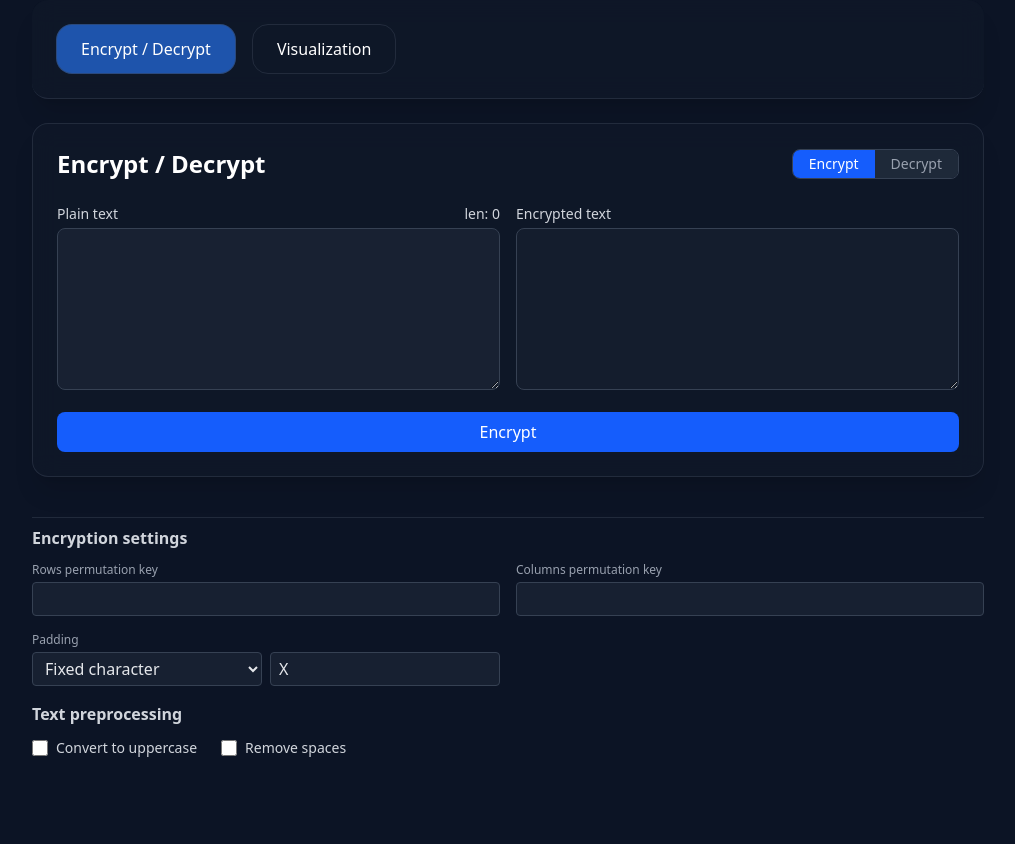
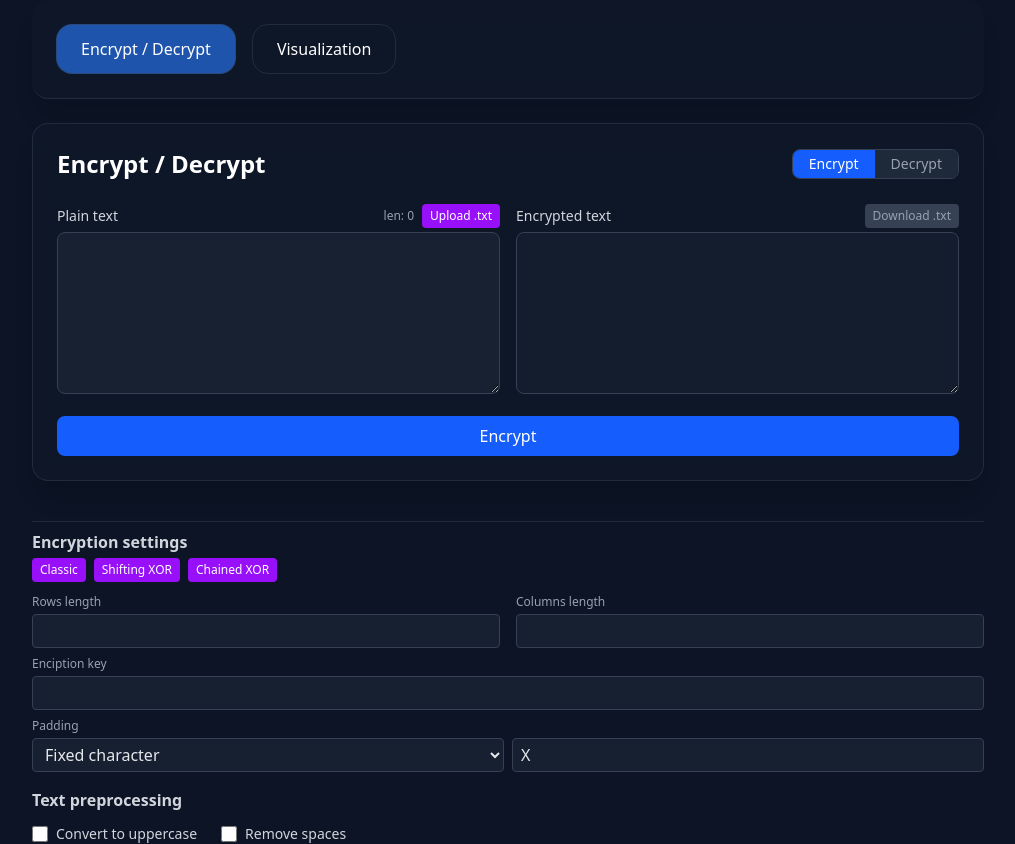
Before and after one commit to K1rtz/cipher-viz, a React (Vite) app: page / in a window 1280 px wide. Shown: the whole page, without its empty margins (132-1147 px from the left). Before the commit the page ends 800 px from the top, so only its background shows below. Built offline with nearby package versions, Linux system fonts and the light colour scheme.

Commit message:
feat(frontend): change encrypt form, create structure for different versions of algorithm

```diff
--- a/src/components/EncryptForm.jsx
+++ b/src/components/EncryptForm.jsx
@@ -11,12 +11,15 @@ function EncryptForm() {
 
   const [config, setConfig] = useState({
     mode: "encrypt", // encrypt | decrypt
+    encodeMode: "Text",
     uppercase: false,
     removeSpaces: false,
 
-    rowKey: "",
-    columnKey: "",
-    transpositionOrder: "rows-first", // rows-first | cols-first
+
+    encryptionKey: "",
+    rawKey:"",
+    columnsLength: "",
+    rowsLength: "",
 
     paddingStrategy: "fixed", // fixed | random | repeat
     paddingChar: "X",
@@ -46,18 +49,93 @@ function EncryptForm() {
 
 
   const handleProcess = () => {
-    console.log('handleprocess')
-    let resultx;
-    if(config.mode === "encrypt") {
-      resultx = encryptDoubleTransposition(plainText, config);
+    // console.log('handleprocess')
+    // let resultx;
+    // if(config.mode === "encrypt") {
+    //   resultx = encryptDoubleTransposition(plainText, config);
+    // }
+    // else{
+
+    //   resultx = decryptDoubleTransposition(plainText, config);
+    // }
+    // setResult(resultx);
+    console.log(encryptionKey)
+  };
+
+
+const handleFileUpload = (e) => {
+  const file = e.target.files[0];
+  if (!file) return;
+
+  if (!file.name.endsWith(".txt")) {
+    alert("Only .txt files are allowed");
+    return;
   }
-    else{
 
-      resultx = decryptDoubleTransposition(plainText, config);
+  const reader = new FileReader();
+
+  reader.onload = (event) => {
+    let text = event.target.result;
+
+    // optional preprocessing (poštujemo config)
+    if (config.removeSpaces) {
+      text = text.replace(/\s+/g, "");
     }
-    setResult(resultx);
 
+    if (config.uppercase) {
+      text = text.toUpperCase();
+    }
+
+    setPlainText(text);
+    setResult(""); // resetuj rezultat jer je novi input
   };
+
+  reader.readAsText(file);
+};
+const handleDownload = () => {
+  if (!result) return;
+
+  const blob = new Blob([result], { type: "text/plain;charset=utf-8" });
+  const url = URL.createObjectURL(blob);
+
+  const a = document.createElement("a");
+  a.href = url;
+
+  const suffix = config.mode === "encrypt" ? "encrypted" : "decrypted";
+  a.download = `double-transposition-${suffix}.txt`;
+
+  document.body.appendChild(a);
+  a.click();
+
+  document.body.removeChild(a);
+  URL.revokeObjectURL(url);
+};
+
+  const formatAsPairs = (digits) => {
+    if (!digits) return '';
+
+
+    const pairs = [];
+    for (let i = 0; i < digits.length; i += 2) {
+      const first = digits[i];
+      const second = digits[i + 1];
+
+      if (second !== undefined) {
+        pairs.push(`(${first}-${second})`);
+      } else {
+        pairs.push(`(${first}-`);
+      }
+    }
+
+    return pairs.join(',');
+  };
+const [encryptionKey, setEncryptionKey] = useState("");
+
+  useEffect(() => {
+    console.log('raw:', encryptionKey);
+    console.log('formatted:', formatAsPairs(encryptionKey));
+  }, [encryptionKey]);
+
 
   return (
     <div className="flex flex-col min-w-[800px]">
@@ -104,13 +182,26 @@ function EncryptForm() {
           {/* Inputs */}
           <div className="grid grid-cols-1 md:grid-cols-2 gap-4">
             <div>
-              <div className="flex justify-between">
-                <label className="block text-sm text-gray-300 mb-1">
+              <div className="flex justify-between items-center mb-1">
+              <label className="block text-sm text-gray-300">
                 {config.mode === "encrypt" ? "Plain text" : "Cipher text"}
               </label>
-                <label className="block text-sm text-gray-300 mb-1">
+
+              <div className="flex items-center gap-2">
+                <span className="text-xs text-gray-400">
                   len: {plainText.length.toLocaleString()}
+                </span>
+
+                <label className="text-xs px-2 py-1 rounded bg-purple-600 hover:bg-purple-500 text-white cursor-pointer">
+                  Upload .txt
+                  <input
+                    type="file"
+                    accept=".txt"
+                    onChange={handleFileUpload}
+                    className="hidden"
+                  />
                 </label>
+              </div>
             </div>
 
               <textarea
@@ -122,11 +213,26 @@ function EncryptForm() {
             </div>
 
             <div>
-              <label className="block text-sm text-gray-300 mb-1">
+              <div className="flex justify-between items-center mb-1">
+                <label className="block text-sm text-gray-300">
                   {config.mode === "encrypt"
                     ? "Encrypted text"
                     : "Decrypted text"}
                 </label>
+
+                <button
+                  onClick={handleDownload}
+                  disabled={!result}
+                  className={`text-xs px-2 py-1 rounded transition-colors ${
+                    result
+                      ? "bg-green-600 hover:bg-green-500 text-white"
+                      : "bg-gray-700 text-gray-400 cursor-not-allowed"
+                  }`}
+                >
+                  Download .txt
+                </button>
+              </div>
+
               <textarea
                 value={result}
                 readOnly
@@ -145,36 +251,74 @@ function EncryptForm() {
         </div>
       </div>
 
-      {/* Encryption settings */}
+      {/* Encryption settings -----------------------------------------------------------------------------*/}
       <div className="mt-6 px-6 pt-4">
-        <h3 className="text-md border-t pt-2 font-semibold border-gray-700/50 text-gray-300 mb-3">
+
+        <h3 className="text-md border-t pt-2 font-semibold border-gray-700/50 text-gray-300 mb-1 ">
           Encryption settings
         </h3>
+        <div className="flex gap-2 mb-3">
+          {/* <h2 className="text-xs px-2 py-1 rounded text-white"> */}
+            {/* Version */}
+          {/* </h2> */}
+          <label className="text-xs px-2 py-1 rounded bg-purple-600 hover:bg-purple-500 text-white cursor-pointer">
+            Classic
+          </label>
+          <label className="text-xs px-2 py-1 rounded bg-purple-600 hover:bg-purple-500 text-white cursor-pointer">
+            Shifting XOR
+          </label>
+                    <label className="text-xs px-2 py-1 rounded bg-purple-600 hover:bg-purple-500 text-white cursor-pointer">
+            Chained XOR
+          </label>
 
+        </div>
+
+        {/*ROWS AND COLUMNS LENGTH  */}
         <div className="grid grid-cols-1 md:grid-cols-2 gap-4">
           <div>
             <label className="block text-xs text-gray-400 mb-1">
-              Rows permutation key
+              Rows length
             </label>
             <input
               type="text"
-              value={config.rowKey}
-              onChange={(e) => updateConfig("rowKey", e.target.value)}
+              value={config.rowsLength}
+              onChange={(e) => updateConfig("rowsLength", e.target.value)}
               className="w-full bg-gray-800/60 text-gray-200 px-2 py-1 rounded border border-gray-700"
             />
           </div>
-
           <div>
             <label className="block text-xs text-gray-400 mb-1">
-              Columns permutation key
+              Columns length
             </label>
             <input
               type="text"
-              value={config.columnKey}
-              onChange={(e) => updateConfig("columnKey", e.target.value)}
+              value={config.columnsLength}
+              onChange={(e) => updateConfig("columnsLength", e.target.value)}
               className="w-full bg-gray-800/60 text-gray-200 px-2 py-1 rounded border border-gray-700"
             />
           </div>
+        </div>
+
+
+        <div className="my-2 w-full">
+          <label className="block text-xs text-gray-400 mb-1">
+            Enciption key
+          </label>
+          <input
+            type="text"
+            disabled = {!config.columnsLength || !config.rowsLength}
+            value={formatAsPairs(encryptionKey)}
+            onChange={(e) =>{
+                const digitsOnly = e.target.value.replace(/[^0-6]/g, '');
+                setEncryptionKey(digitsOnly)
+            }}
+            className="w-full bg-gray-800/60 text-gray-200 px-2 py-1 rounded border border-gray-700"
+          />
+
+        </div>
+
+
+
 
           <div>
             <label className="block text-xs text-gray-400 mb-1">
@@ -213,8 +357,9 @@ function EncryptForm() {
                 }`}
               />
             </div>
+
           </div>
-        </div>
+
       </div>
 
       {/* Text preprocessing */}
--- a/src/components/MatrixDisplay.jsx
+++ b/src/components/MatrixDisplay.jsx
@@ -8,8 +8,9 @@ import {
   selectKeyRaw,
   selectCurrentStep,
   selectHighlightStep,
+  selectShowHex
 } from './../store/selectors/stepInfoSelector.js';
-import { setHexText } from './../store/reducers/stepInfoReducer'
+import { setHexText, setShowHex } from './../store/reducers/stepInfoReducer'
 
 
 export default function MatrixDisplay({ rows = 7, cols = 7 }) {
@@ -46,7 +47,8 @@ export default function MatrixDisplay({ rows = 7, cols = 7 }) {
 
   /* ---------- TEXT / HEX ---------- */
 
-  const [showHex, setShowHex] = useState(true);
+  // const [showHex, setShowHex] = useState(true);
+  const showHex = useSelector(selectShowHex)
 
   // const hexText = useMemo(() => {
   //   if(activeStep !== 0) return
@@ -177,11 +179,32 @@ function chainXOR(hexText, key) {
 
   return result.join("");
 }
+function chainXORInverse(hexText, key) {
+  // Pretvori hex string u niz bajtova (ovo su encoded bajtovi)
+  let bytes = [];
+  for (let i = 0; i < hexText.length; i += 2) {
+    bytes.push(parseInt(hexText.substr(i, 2), 16));
+  }
+
+  let result = [];
+  let prev = key; // isti početni ključ
+
+  for (let i = 0; i < bytes.length; i++) {
+    let decoded = bytes[i] ^ prev; // XOR sa prethodnim šifratom
+    result.push(decoded.toString(16).padStart(2, "0").toUpperCase());
+    prev = bytes[i]; // OVDE je razlika: prev je encoded bajt
+  }
+
+  return result.join("");
+}
+
 
 
 
   /* ---------- RENDER ---------- */
-
+function readMatrixRowMajor(matrixRows) {
+  return matrixRows.flatMap(row => row.tiles.map(t => t.value)).join('');
+}
   return (
     <div className="flex flex-col items-center py-6">
       <div className="w-full px-6">
@@ -192,20 +215,23 @@ function chainXOR(hexText, key) {
           >
             {/* Corner */}
             <div
-              className="flex items-center justify-center rounded-md border border-gray-700/50 cursor-pointer"
+              className="flex items-center justify-center rounded-md border bg-blue-950 border-gray-700/90 cursor-pointer"
               style={{ width: 64, height: 64 }}
               // onClick={() => setShowHex(v => !v)}
               onClick={() => {
-                setShowHex(v => !v)
+                dispatch(setHexText(chainXOR(hexText, 123)))
+                const x = readMatrixRowMajor(matrixRows)
+                console.log(x)
+              //   dispatch(setShowHex(!showHex))
 
-                // let chained = chainXOR(hexText, 14)
-                // dispatch(setHexText(chained));
+              //   // let chained = chainXOR(hexText, 14)
+              //   // dispatch(setHexText(chained));
 
-                // console.log(plainText)
-              }
-              }
+              //   // console.log(plainText)
+              // }
+              }}
             >
-              HEX
+              XOR
             </div>
 
             {/* Column headers */}
--- a/src/components/StepController.jsx
+++ b/src/components/StepController.jsx
@@ -7,8 +7,9 @@ import {
   selectMatrixRowsLen,
   selectCurrentStep,
   selectHighlightStep,
+  selectShowHex
 } from './../store/selectors/stepInfoSelector.js'
-import { setActiveStep, setPlainText, setHighlightStep, setCurrentStep, setKeyRaw, setHexText} from './../store/reducers/stepInfoReducer'
+import { setActiveStep, setShowHex, setPlainText, setHighlightStep, setCurrentStep, setKeyRaw, setHexText} from './../store/reducers/stepInfoReducer'
 import { BiSolidRightArrow } from "react-icons/bi";
 import { BiSolidLeftArrow } from "react-icons/bi";
 
@@ -40,6 +41,54 @@ export default function StepController() {
     }
   ];
 
+
+  const handleFileUpload = (e) => {
+  const file = e.target.files[0];
+  if (!file) return;
+
+  // opcionalno: dozvoli samo txt
+  if (!file.name.endsWith('.txt')) {
+    alert('Only .txt files are allowed');
+    return;
+  }
+
+  const reader = new FileReader();
+
+  reader.onload = (event) => {
+    let text = event.target.result;
+
+    // normalizacija teksta
+    text = text
+      .toUpperCase()
+      .replace(/\s+/g, ''); // sklanja razmake, nove redove itd.
+
+    if (text.length === 0) {
+      setShowPlainTextError(true);
+      return;
+    }
+
+    if (text.length > maxLen) {
+      text = text.slice(0, maxLen);
+    }
+
+    // pad sa X isto kao u handleNext
+    text = text.padEnd(maxLen, 'X');
+
+    dispatch(setPlainText(text));
+
+    const hex = text
+      .split('')
+      .map(c => c.charCodeAt(0).toString(16).padStart(2, '0'))
+      .join('');
+
+    dispatch(setHexText(hex));
+    setShowPlainTextError(false);
+  };
+
+  reader.readAsText(file);
+};
+
+
   const dispatch = useDispatch()
   const matrixColsLen = useSelector(selectMatrixColsLen)
   const matrixRowsLen = useSelector(selectMatrixRowsLen)
@@ -49,6 +98,7 @@ export default function StepController() {
 
   const activeStep = useSelector(selectActiveStep)
   const plainText = useSelector(selectPlainText)
+  const showHex = useSelector(selectShowHex)
 
   const [raw, setRaw] = useState('');
   const [formatted, setFormatted] = useState('');
@@ -182,6 +232,7 @@ export default function StepController() {
 
 
 
+
   function stringToHex(str) {
     let hex = '';
     for (let i = 0; i < str.length; i++) {
@@ -246,6 +297,7 @@ export default function StepController() {
             }}
             className="w-full text-gray-300 bg-gray-700/50 rounded px-2 py-1 pr-14 text-sm"
           />
+
           <span className="pointer-events-none absolute right-2 top-1/2 -translate-y-1/2 text-xs text-gray-400">
             {plainText.length}/{maxLen}
           </span>
@@ -311,7 +363,12 @@ export default function StepController() {
           )}
         </div>
 
-
+        <button
+          className={`px-3 text-sm py-1 rounded text-white  ${keyButtonDisabled? 'bg-gray-800' : 'bg-blue-600 hover:bg-blue-500'} `}
+          disabled={keyButtonDisabled}
+          onClick={()=>dispatch(setShowHex(!showHex))}
+          //TODO nema vise generate substeps sad se substepovi unose rucno
+        >Cuh</button>
         <button
           className={`px-3 text-sm py-1 rounded text-white  ${keyButtonDisabled? 'bg-gray-800' : 'bg-blue-600 hover:bg-blue-500'} `}
           disabled={keyButtonDisabled}
--- a/src/store/reducers/stepInfoReducer.js
+++ b/src/store/reducers/stepInfoReducer.js
@@ -11,13 +11,17 @@ const initialState = {
     colsLen: 7,
   },
   plainText: '',
-  hexText: ''
+  hexText: '',
+  showHex: false,
 }
 
 const stepInfoSlice = createSlice({
   name: 'stepInfo',
   initialState,
   reducers: {
+    setShowHex(state, action) {
+      state.showHex = action.payload
+    },
     setHighlightStep(state, action) {
       state.highlightStep = action.payload
     },
@@ -56,7 +60,8 @@ export const {
   setCurrentStep,
   setStepChange,
   setHighlightStep,
-  setHexText
+  setHexText,
+  setShowHex
 } = stepInfoSlice.actions
 
 export default stepInfoSlice.reducer
--- a/src/store/selectors/stepInfoSelector.js
+++ b/src/store/selectors/stepInfoSelector.js
@@ -7,3 +7,4 @@ export const selectKeyRaw = (state) => state.stepInfo.keyRaw
 export const selectStepChange = (state) => state.stepInfo.stepChange
 export const selectHighlightStep = (state) => state.stepInfo.highlightStep
 export const selectHexText = (state) => state.stepInfo.hexText
+export const selectShowHex = (state) => state.stepInfo.showHex
```
Lines whose indentation alone changed are shown as unchanged.
